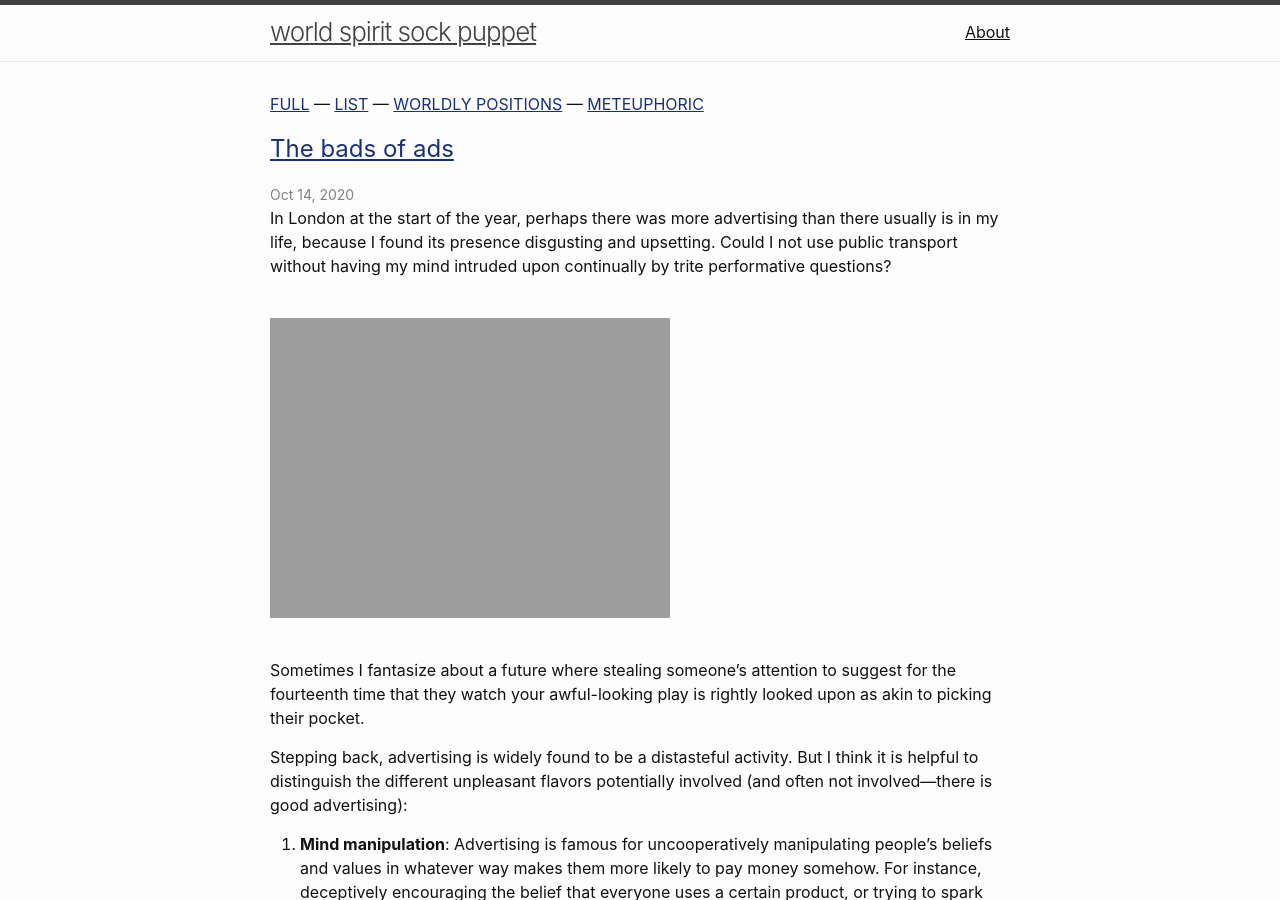
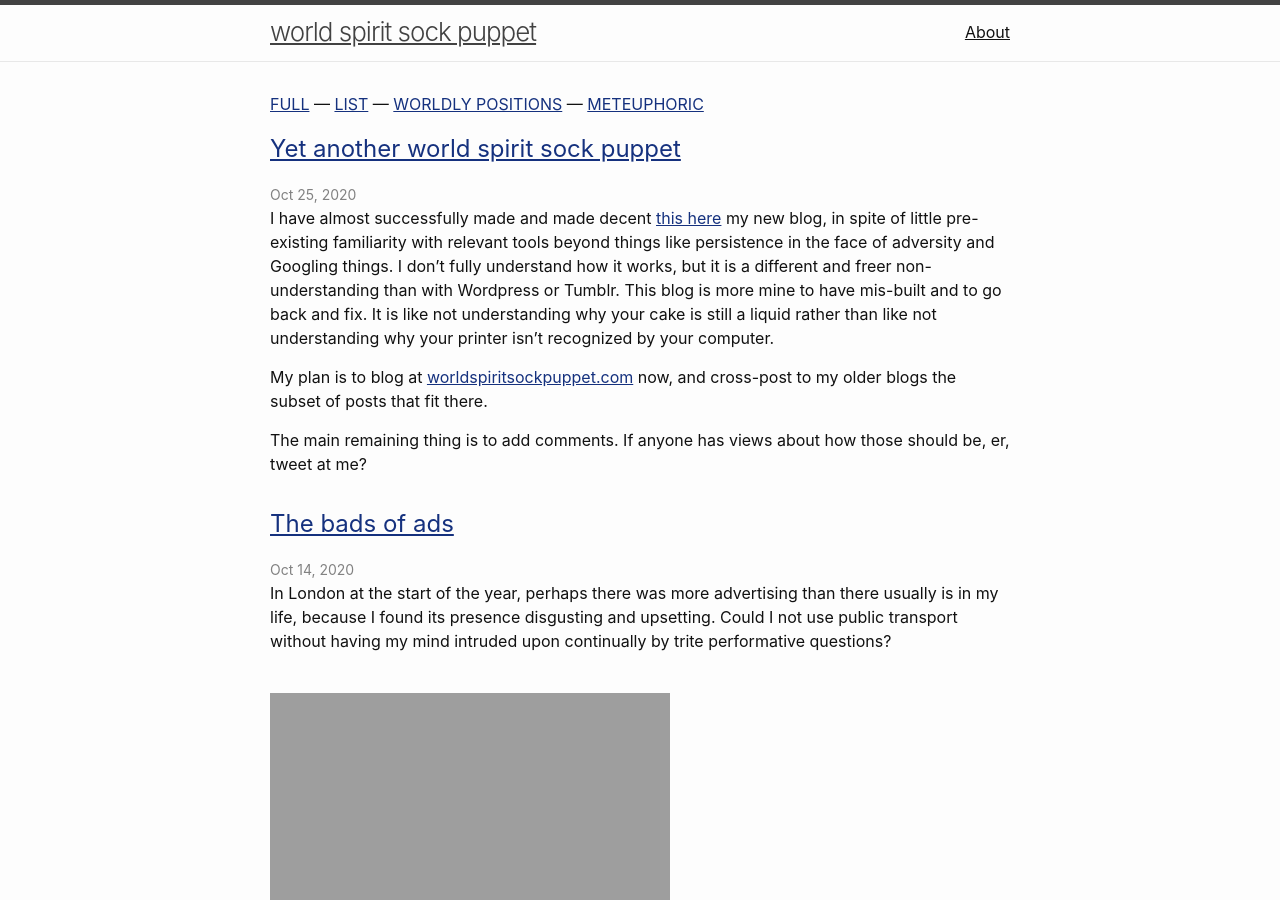
Before and after one commit to katjagrace/katjagrace.github.io, a Jekyll site: the page built from meteuphoric.markdown, in a window 1280 px wide and 900 px high. Built offline with Jekyll 4.4.1, drawn with Linux system fonts in a browser that asks for light colours.

Commit message:
new blog

```diff
--- /dev/null
+++ b/_posts/2020-10-24-new-blog.md
@@ -0,0 +1,11 @@
+---
+layout: page
+title: "Yet another world spirit sock puppet"
+date: 2020-10-24 22:11:19 -0700
+tags: blog life-update worldlypositions meteuphoric
+---
+I have almost successfully made and made decent [this here](worldspiritsockpuppet.com) my new blog, in spite of little pre-existing familiarity with relevant tools beyond things like persistence in the face of adversity and Googling things. I don't fully understand how it works, but it is a different and freer non-understanding than with Wordpress or Tumblr. This blog is more mine to have mis-built and to go back and fix. It is like not understanding why your cake is still a liquid rather than like not understanding why your printer isn't recognized by your computer.
+
+My plan is to blog at [worldspiritsockpuppet.com](worldspiritsockpuppet.com) now, and cross-post to my older blogs the subset of posts that fit there.
+
+The main remaining thing is to add comments. If anyone has views about how those should be, er, tweet at me?
```
Also changed, not shown: _posts/2020-10-24-the-end-of-ordinary-days.md (+1 -1 lines).
